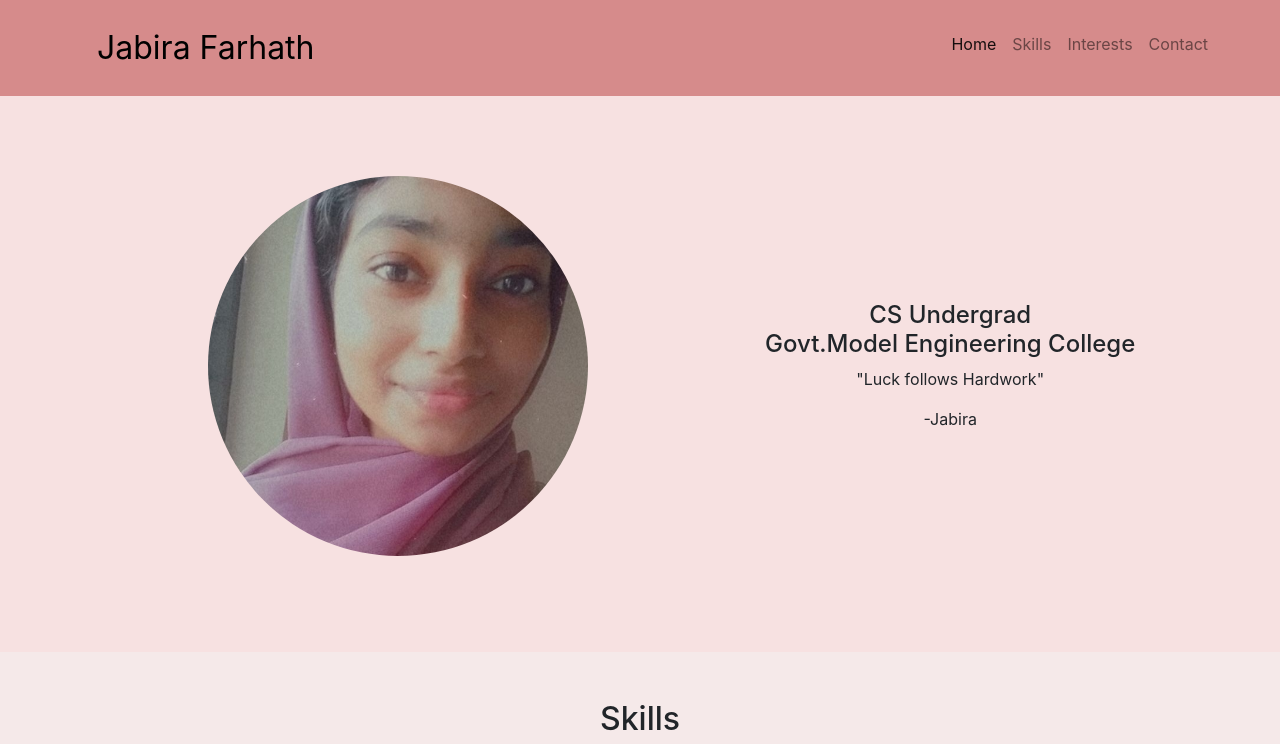
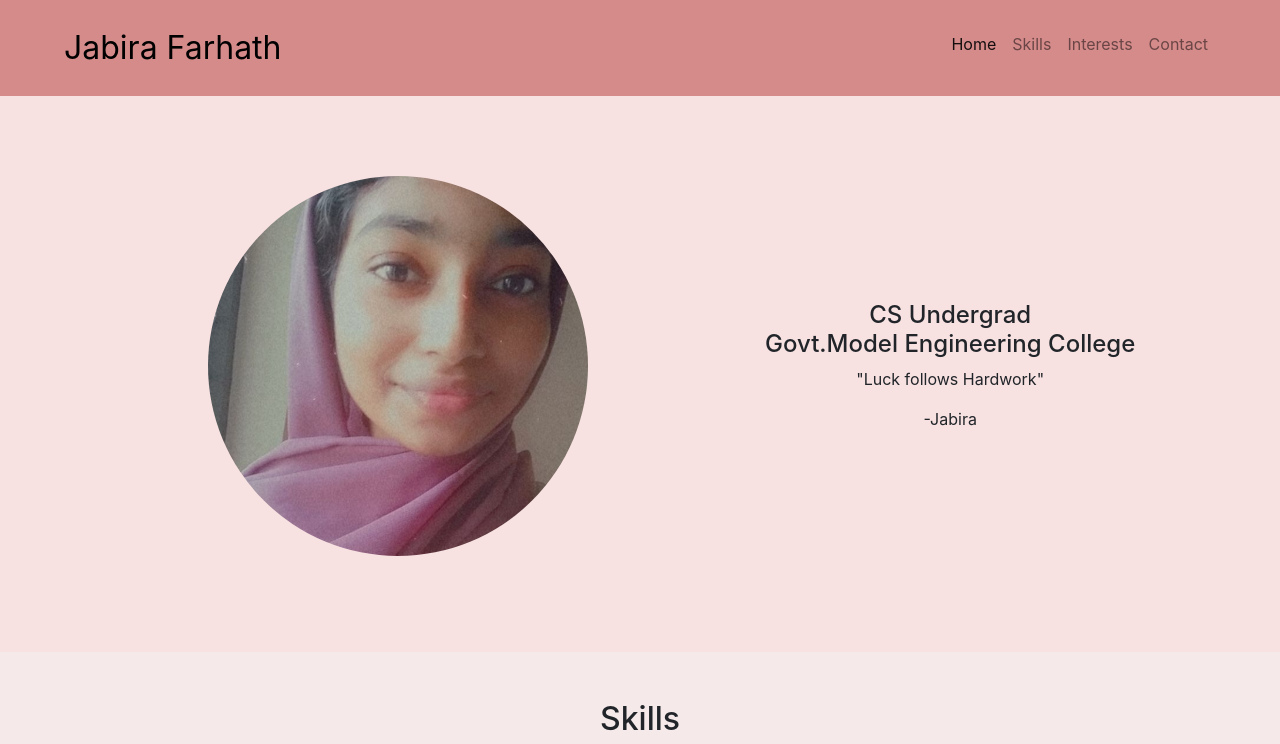
Before and after one commit to jabirafarhath/jabira-static-website, a plain HTML site: page index.html in a window 1280 px wide. Shown: the top 744 px of the page. Drawn offline with nearby package versions, Linux system fonts and the light colour scheme.

Commit message:
Update index.html

```diff
--- a/index.html
+++ b/index.html
@@ -12,7 +12,7 @@
   <body class="col-12 p-0">
     <header class="p-3 mb-0 bg4-header " >
       <div class="row">
-        <div class="col-md-6 col-9 pl-5">
+        <div class="col-md-6 col-9 ">
           <a href="#section-home" class="fontj nav-link pl-5">Jabira Farhath</a>
         </div>
         <div class="col-md-6 col-3">
```
